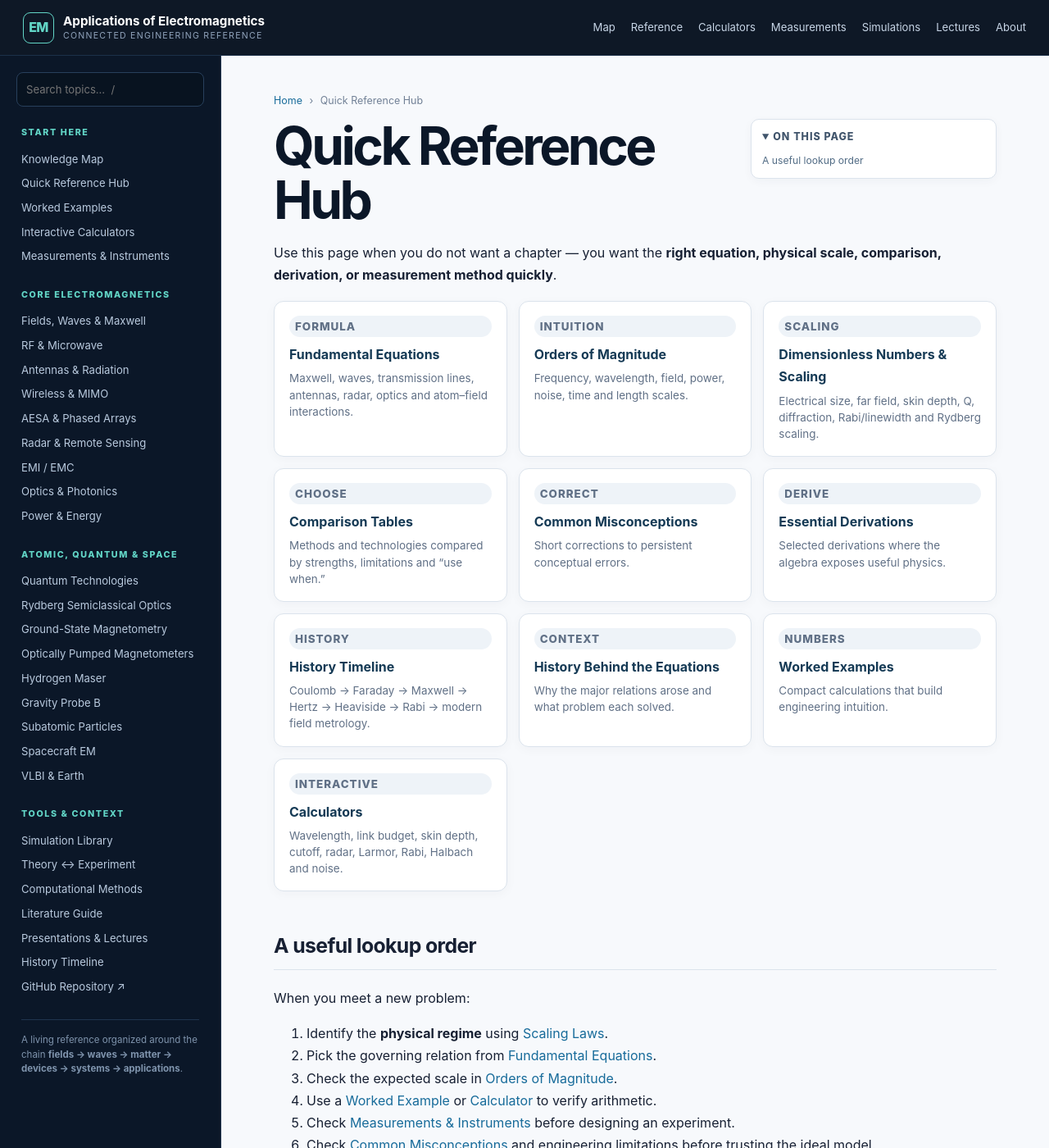
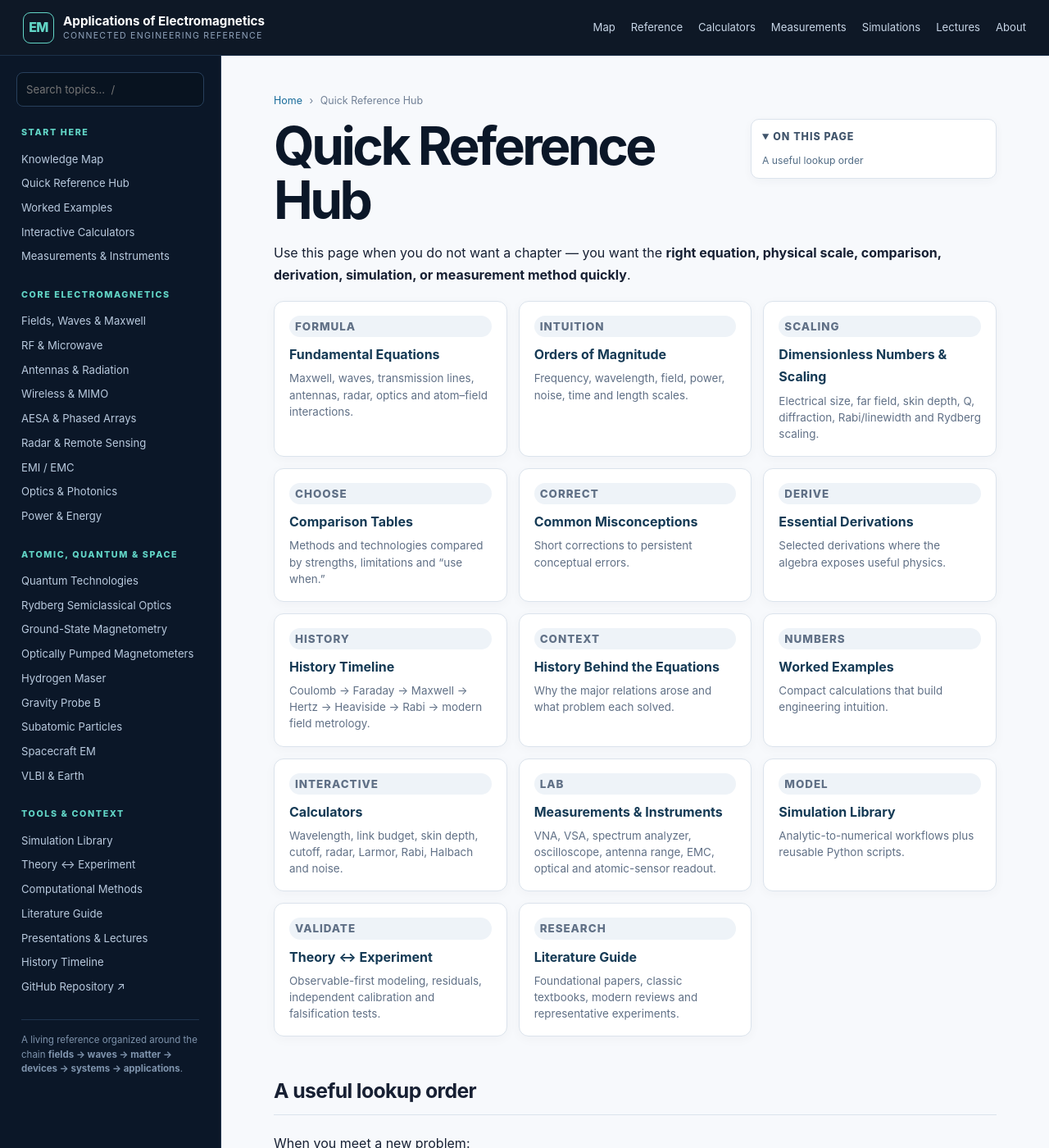
Before and after one commit to RajavardhanT/Electromagnetics_Applications, a Jekyll site: the page built from reference/index.md, in a window 1280 px wide and 1400 px high. Shown: the whole window at 82% size. Built offline with Jekyll 4.4.1, drawn with Linux system fonts in a browser that asks for light colours; some of the changed text lies outside the part shown.

Commit message:
Expand quick reference hub with measurement and validation tools

```diff
--- a/reference/index.md
+++ b/reference/index.md
@@ -1,12 +1,12 @@
 ---
 layout: default
 title: Quick Reference Hub
-description: Equations, orders of magnitude, scaling laws, comparisons, derivations, misconceptions, history, calculators, measurements, and worked examples for electromagnetics.
+description: Equations, orders of magnitude, scaling laws, comparisons, derivations, misconceptions, history, calculators, measurements, simulations and worked examples for electromagnetics.
 ---
 
 # Quick Reference Hub
 
-Use this page when you do not want a chapter — you want the **right equation, physical scale, comparison, derivation, or measurement method quickly**.
+Use this page when you do not want a chapter — you want the **right equation, physical scale, comparison, derivation, simulation, or measurement method quickly**.
 
 <div class="card-grid">
 <a class="reference-card" href="fundamental-equations.html"><span class="badge">Formula</span><strong>Fundamental Equations</strong><span>Maxwell, waves, transmission lines, antennas, radar, optics and atom–field interactions.</span></a>
@@ -19,6 +19,10 @@ Use this page when you do not want a chapter — you want the **right equation,
 <a class="reference-card" href="equation-history.html"><span class="badge">Context</span><strong>History Behind the Equations</strong><span>Why the major relations arose and what problem each solved.</span></a>
 <a class="reference-card" href="../worked-examples/"><span class="badge">Numbers</span><strong>Worked Examples</strong><span>Compact calculations that build engineering intuition.</span></a>
 <a class="reference-card" href="../calculators/"><span class="badge">Interactive</span><strong>Calculators</strong><span>Wavelength, link budget, skin depth, cutoff, radar, Larmor, Rabi, Halbach and noise.</span></a>
+<a class="reference-card" href="../measurements/"><span class="badge">Lab</span><strong>Measurements & Instruments</strong><span>VNA, VSA, spectrum analyzer, oscilloscope, antenna range, EMC, optical and atomic-sensor readout.</span></a>
+<a class="reference-card" href="../simulations/"><span class="badge">Model</span><strong>Simulation Library</strong><span>Analytic-to-numerical workflows plus reusable Python scripts.</span></a>
+<a class="reference-card" href="../theory-experiment/"><span class="badge">Validate</span><strong>Theory ↔ Experiment</strong><span>Observable-first modeling, residuals, independent calibration and falsification tests.</span></a>
+<a class="reference-card" href="../literature/"><span class="badge">Research</span><strong>Literature Guide</strong><span>Foundational papers, classic textbooks, modern reviews and representative experiments.</span></a>
 </div>
 
 ## A useful lookup order
@@ -29,7 +33,9 @@ When you meet a new problem:
 2. Pick the governing relation from [Fundamental Equations](fundamental-equations.html).
 3. Check the expected scale in [Orders of Magnitude](orders-of-magnitude.html).
 4. Use a [Worked Example](../worked-examples/) or [Calculator](../calculators/) to verify arithmetic.
-5. Check [Measurements & Instruments](../measurements/) before designing an experiment.
-6. Check [Common Misconceptions](common-misconceptions.html) and engineering limitations before trusting the ideal model.
+5. Choose the simplest defensible model from the [Simulation Library](../simulations/).
+6. Check [Measurements & Instruments](../measurements/) before designing an experiment.
+7. Use [Theory ↔ Experiment](../theory-experiment/) to compare the model to the actual observable.
+8. Check [Common Misconceptions](common-misconceptions.html) and engineering limitations before trusting the ideal model.
 
 <div class="intuition"><span class="callout-title">Reference habit</span>Before solving an equation precisely, estimate the answer to one significant digit. If the exact result differs by orders of magnitude, investigate the model, units, and assumptions before investigating the hardware.</div>
```
